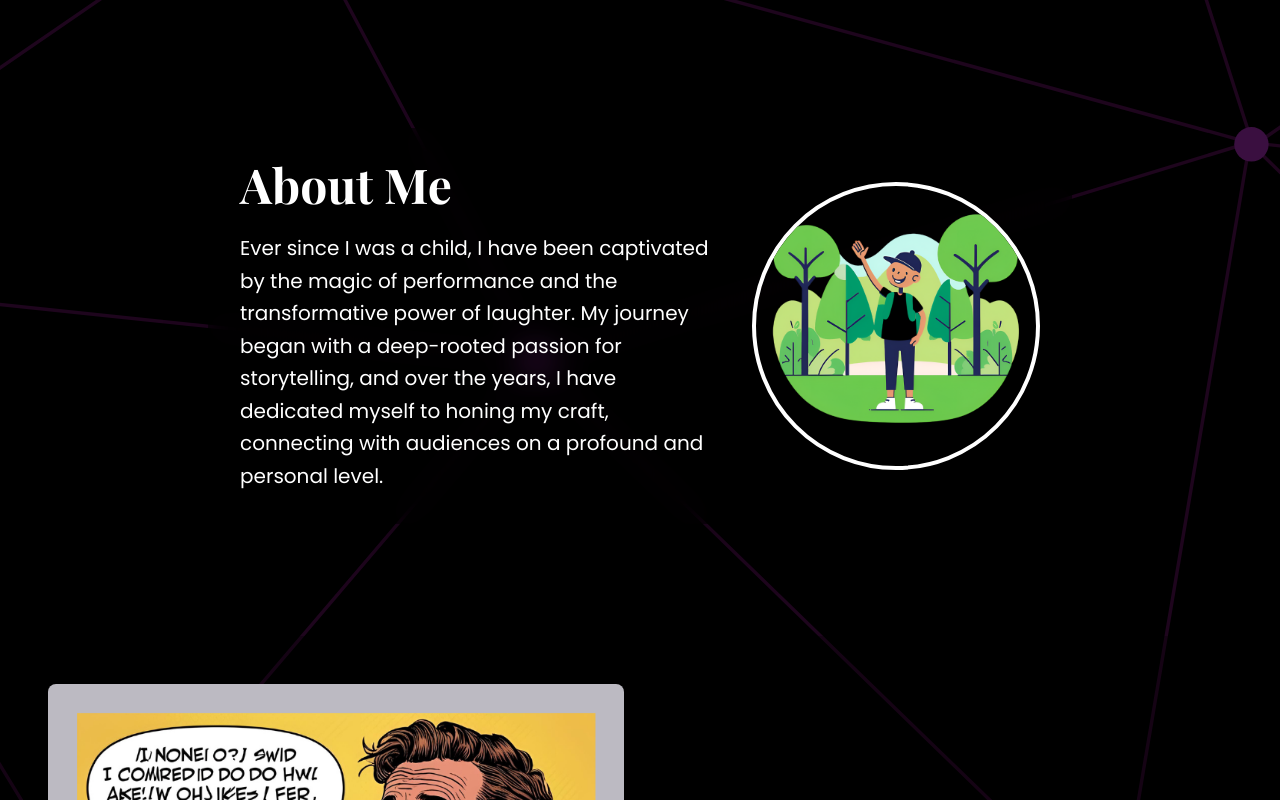
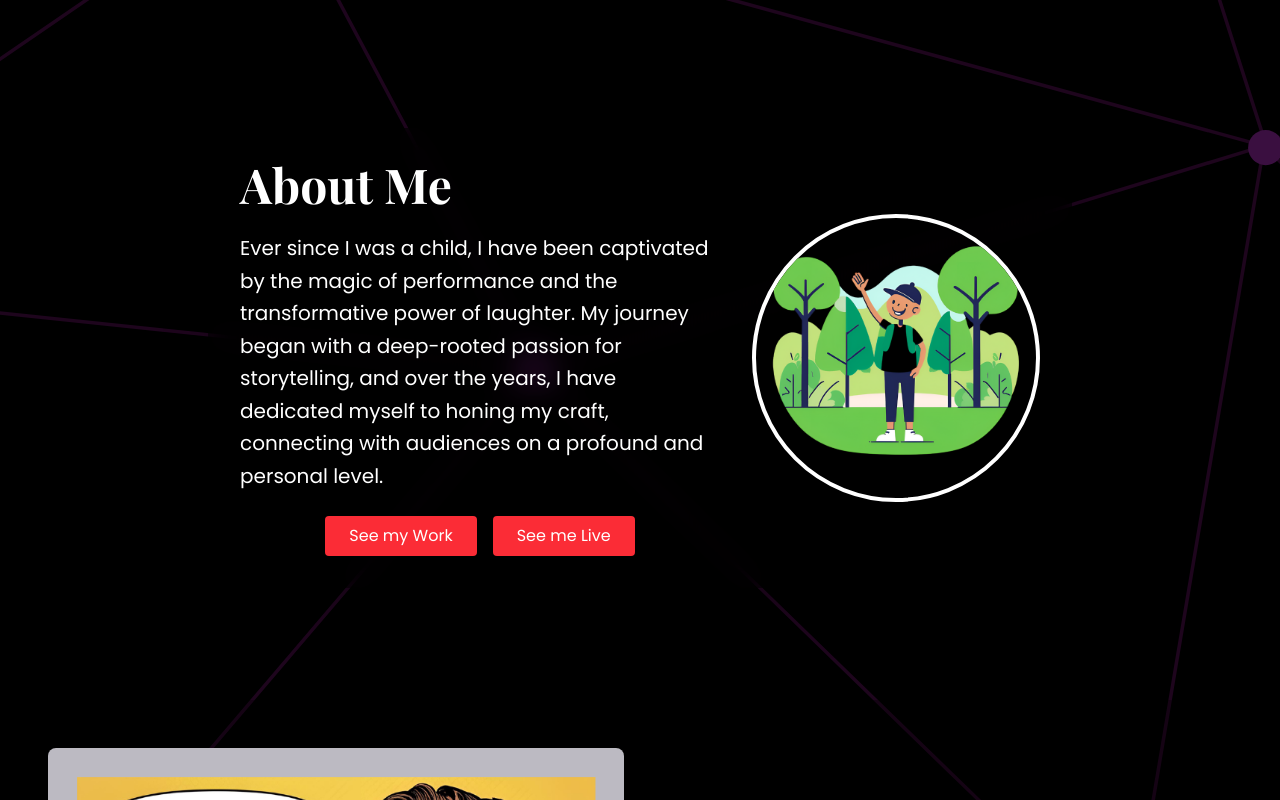
Before and after one commit to WuTangLan1/Sample-Comedy-Profile-1, a Next.js app: page / in a window 1280 px wide. Shown: the top 800 px of the page. Built offline with nearby package versions, Linux system fonts and the light colour scheme.

Commit message:
finalized about me

```diff
--- a/src/components/AboutMe/AboutMe.tsx
+++ b/src/components/AboutMe/AboutMe.tsx
@@ -1,18 +1,66 @@
 // src/components/AboutMe/AboutMe.tsx
 import { motion } from "framer-motion";
-import Image from 'next/image';
+import Image from "next/image";
+
 const AboutMe = () => {
   return (
-    <motion.div initial={{ opacity: 0, y: 50 }} whileInView={{ opacity: 1, y: 0 }} transition={{ duration: 0.8, ease: [0.33, 1, 0.68, 1] }} className="relative w-full max-w-4xl mx-auto px-4 mb-16 z-10">
+    <motion.div
+      initial={{ opacity: 0, y: 50 }}
+      whileInView={{ opacity: 1, y: 0 }}
+      transition={{ duration: 0.8, ease: [0.33, 1, 0.68, 1] }}
+      className="relative w-full max-w-4xl mx-auto px-4 mb-16 z-10"
+    >
       <div className="bg-black/30 rounded-xl shadow-2xl backdrop-blur-lg p-8 flex flex-col md:flex-row items-center gap-8">
-        <motion.div initial={{ opacity: 0, x: -30 }} whileInView={{ opacity: 1, x: 0 }} transition={{ duration: 0.6, delay: 0.2 }} className="flex-1 text-center md:text-left">
-          <h2 className="text-5xl font-bold font-[PlayfairDisplay] mb-6 text-white">About Me</h2>
+        <motion.div
+          initial={{ opacity: 0, x: -30 }}
+          whileInView={{ opacity: 1, x: 0 }}
+          transition={{ duration: 0.6, delay: 0.2 }}
+          className="flex-1 text-center md:text-left"
+        >
+          <h2 className="text-5xl font-bold font-[PlayfairDisplay] mb-6 text-white">
+            About Me
+          </h2>
           <p className="text-xl font-medium text-white leading-relaxed">
             Ever since I was a child, I have been captivated by the magic of performance and the transformative power of laughter. My journey began with a deep-rooted passion for storytelling, and over the years, I have dedicated myself to honing my craft, connecting with audiences on a profound and personal level.
           </p>
+          {/* Two centered buttons */}
+          <motion.div
+            initial={{ opacity: 0, y: 20 }}
+            whileInView={{ opacity: 1, y: 0 }}
+            transition={{ duration: 0.5, delay: 0.4 }}
+            className="flex justify-center mt-6 space-x-4"
+          >
+            <button
+              onClick={() =>
+                document.getElementById("clips")?.scrollIntoView({
+                  behavior: "smooth",
+                  block: "start"
+                })
+              }
+              className="px-6 py-2 bg-red-500 text-white rounded hover:bg-red-600 transition"
+            >
+              See my Work
+            </button>
+            <button
+              onClick={() =>
+                document.getElementById("events")?.scrollIntoView({
+                  behavior: "smooth",
+                  block: "start"
+                })
+              }
+              className="px-6 py-2 bg-red-500 text-white rounded hover:bg-red-600 transition"
+            >
+              See me Live
+            </button>
+          </motion.div>
         </motion.div>
-        <motion.div initial={{ scale: 0.8, opacity: 0 }} whileInView={{ scale: 1, opacity: 1 }} transition={{ duration: 0.6, ease: [0.33, 1, 0.68, 1] }} className="flex-shrink-0">
-         <Image
+        <motion.div
+          initial={{ scale: 0.8, opacity: 0 }}
+          whileInView={{ scale: 1, opacity: 1 }}
+          transition={{ duration: 0.6, ease: [0.33, 1, 0.68, 1] }}
+          className="flex-shrink-0"
+        >
+          <Image
             src="/images/profile_photos/profile5.png"
             alt="Profile"
             width={288}
@@ -24,4 +72,5 @@ const AboutMe = () => {
     </motion.div>
   );
 };
+
 export default AboutMe;
--- a/src/components/Layout.tsx
+++ b/src/components/Layout.tsx
@@ -1,5 +1,6 @@
 // src/components/Layout.tsx
-import { ReactNode, useRef, useState, useEffect } from "react";
+import { ReactNode, useRef } from "react";
+import Footer from "./Footer";
 
 interface LayoutProps {
   children: (refs: {
@@ -13,44 +14,15 @@ const Layout = ({ children }: LayoutProps) => {
   const aboutRef = useRef<HTMLElement | null>(null);
   const clipsRef = useRef<HTMLElement | null>(null);
   const eventsRef = useRef<HTMLElement | null>(null);
-  const [activeSection, setActiveSection] = useState<string | null>(null);
-
-useEffect(() => {
-  const observer = new IntersectionObserver((entries) => {
-    let maxRatio = 0;
-    let currentId: string | null = null;
-
-    entries.forEach((entry) => {
-      // Track whichever section has the highest visibility
-      if (entry.intersectionRatio > maxRatio) {
-        maxRatio = entry.intersectionRatio;
-        currentId = entry.target.id;
-      }
-    });
-
-    // Only set activeSection if a section is at least 20% visible
-    if (currentId && maxRatio >= 0.2) {
-      setActiveSection(currentId);
-    }
-  }, {
-    threshold: [0, 0.2, 0.4, 0.6, 0.8, 1],
-    rootMargin: '-25% 0px -25% 0px',
-  });
-
-  [aboutRef, clipsRef, eventsRef].forEach((sectionRef) => {
-    if (sectionRef.current) observer.observe(sectionRef.current);
-  });
-
-  return () => observer.disconnect();
-}, []);
 
 
   return (
-    <div className="scroll-smooth">
-      <main>
-        {children({ aboutRef, clipsRef, eventsRef })}
-      </main>
-    </div>
+    <div className="scroll-smooth flex flex-col min-h-screen">
+    <main className="flex-grow">
+      {children({ aboutRef, clipsRef, eventsRef })}
+    </main>
+    <Footer />
+  </div>
   );
 };
 
```
